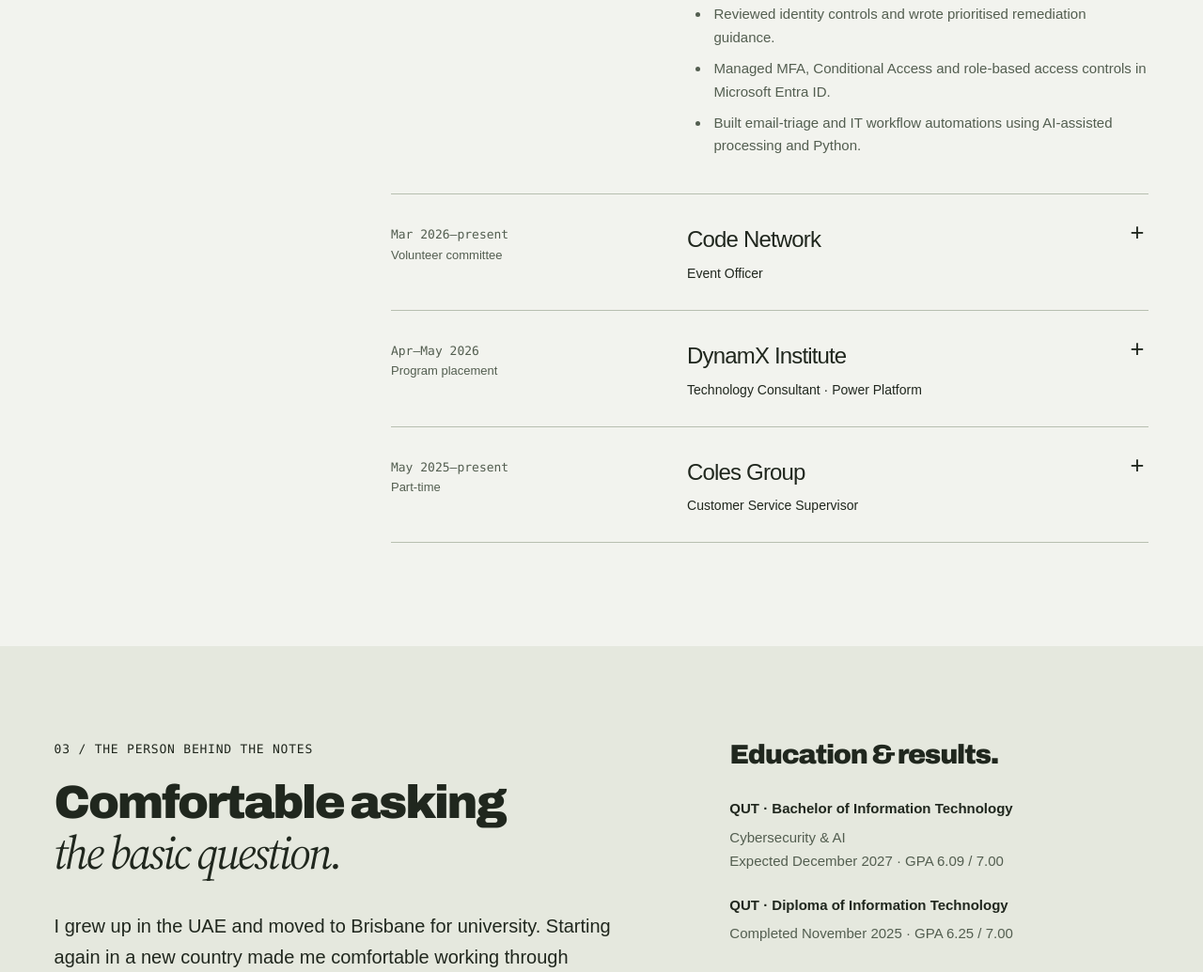
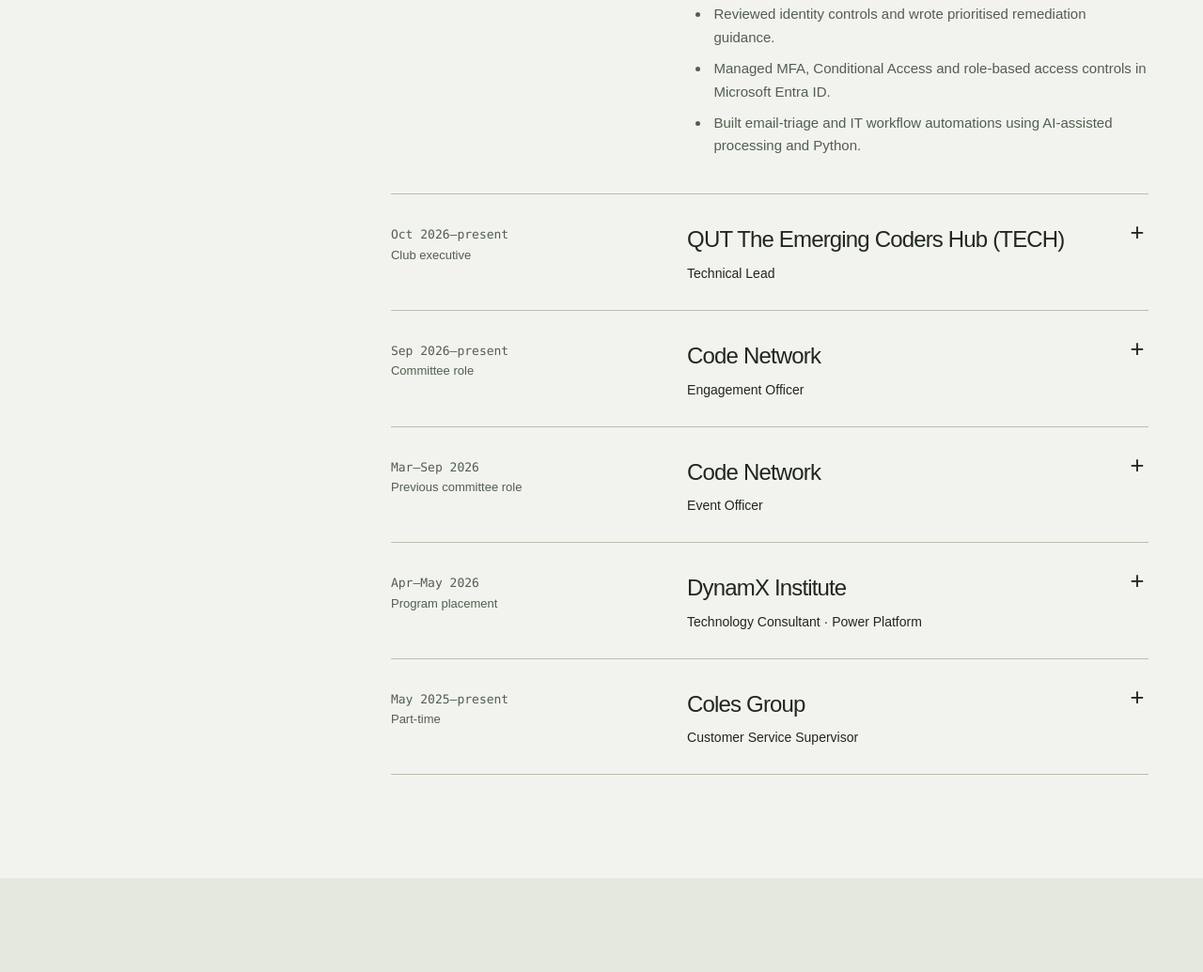
Before and after one commit to bharath-blazecode/bharath-blazecode.github.io, a website: page index.html in a window 1280 px wide. Shown: the part 3724-4759 px from the top of the page at 94% size. Drawn offline with Linux system fonts and the light colour scheme.

Commit message:
Update club roles and dates in experience section

```diff
--- a/index.html
+++ b/index.html
@@ -11,7 +11,9 @@
 
 <section class="shell experience" id="experience"><div class="section-heading"><div><p class="eyebrow">02 / In practice</p><h2><span class="hl">Working with</span><span class="hl">people &amp;&nbsp;systems.</span></h2></div><p>Paid work, placements and community roles.<br>Open a role for the detail.</p></div><div class="experience-layout"><p class="side-note">The work happens<br>between the tools<br>and the people<br>who use them.</p><div class="role-list">
 <details class="role" open><summary><span class="role-time">Apr 2026–present <span>Paid contract</span></span><span><strong>ScienceGears</strong><span>Cybersecurity &amp; IT Automation Analyst</span></span><span class="plus" aria-hidden="true">+</span></summary><div class="role-detail"><p>Identity security and access governance in a live Microsoft 365 environment.</p><ul><li>Reviewed identity controls and wrote prioritised remediation guidance.</li><li>Managed MFA, Conditional Access and role-based access controls in Microsoft Entra ID.</li><li>Built email-triage and IT workflow automations using AI-assisted processing and Python.</li></ul></div></details>
-<details class="role"><summary><span class="role-time">Mar 2026–present <span>Volunteer committee</span></span><span><strong>Code Network</strong><span>Event Officer</span></span><span class="plus" aria-hidden="true">+</span></summary><div class="role-detail"><p>Coordinated venues, schedules and communication for technology events with up to 40 participants.</p><p>Elected Engagement Officer at the September 2026 AGM. That role begins in October 2026.</p></div></details>
+<details class="role"><summary><span class="role-time">Oct 2026–present <span>Club executive</span></span><span><strong>QUT The Emerging Coders Hub (TECH)</strong><span>Technical Lead</span></span><span class="plus" aria-hidden="true">+</span></summary><div class="role-detail"><p>Coordinate two Technical Officers on practical projects and the technical side of club events.</p><ul><li>Work alongside the team on project development, troubleshoot implementation problems and explain the tools and technical concepts we use.</li><li>Plan project nights and work with the Events team on technical preparation and delivery.</li></ul></div></details>
+<details class="role"><summary><span class="role-time">Sep 2026–present <span>Committee role</span></span><span><strong>Code Network</strong><span>Engagement Officer</span></span><span class="plus" aria-hidden="true">+</span></summary><div class="role-detail"><p>Support member participation and a welcoming club community.</p><ul><li>Work with the Engagement Coordinator to welcome new and returning members and help them connect with other attendees.</li><li>Contribute ideas and support activities that make it easier for members to join conversations and get involved.</li></ul></div></details>
+<details class="role"><summary><span class="role-time">Mar–Sep 2026 <span>Previous committee role</span></span><span><strong>Code Network</strong><span>Event Officer</span></span><span class="plus" aria-hidden="true">+</span></summary><div class="role-detail"><p>Coordinated venues, schedules and communication for technology events with up to 40 participants.</p></div></details>
 <details class="role"><summary><span class="role-time">Apr–May 2026 <span>Program placement</span></span><span><strong>DynamX Institute</strong><span>Technology Consultant · Power Platform</span></span><span class="plus" aria-hidden="true">+</span></summary><div class="role-detail"><p>Analysed a client scenario, built a Power Platform business system and presented the solution and its design choices to program assessors.</p></div></details>
 <details class="role"><summary><span class="role-time">May 2025–present <span>Part-time</span></span><span><strong>Coles Group</strong><span>Customer Service Supervisor</span></span><span class="plus" aria-hidden="true">+</span></summary><div class="role-detail"><p>Supervised customer service, resolved escalated complaints during peak periods and trained more than 20 team members in point-of-sale procedures, refunds and customer communication.</p></div></details>
 </div></div></section>
```
